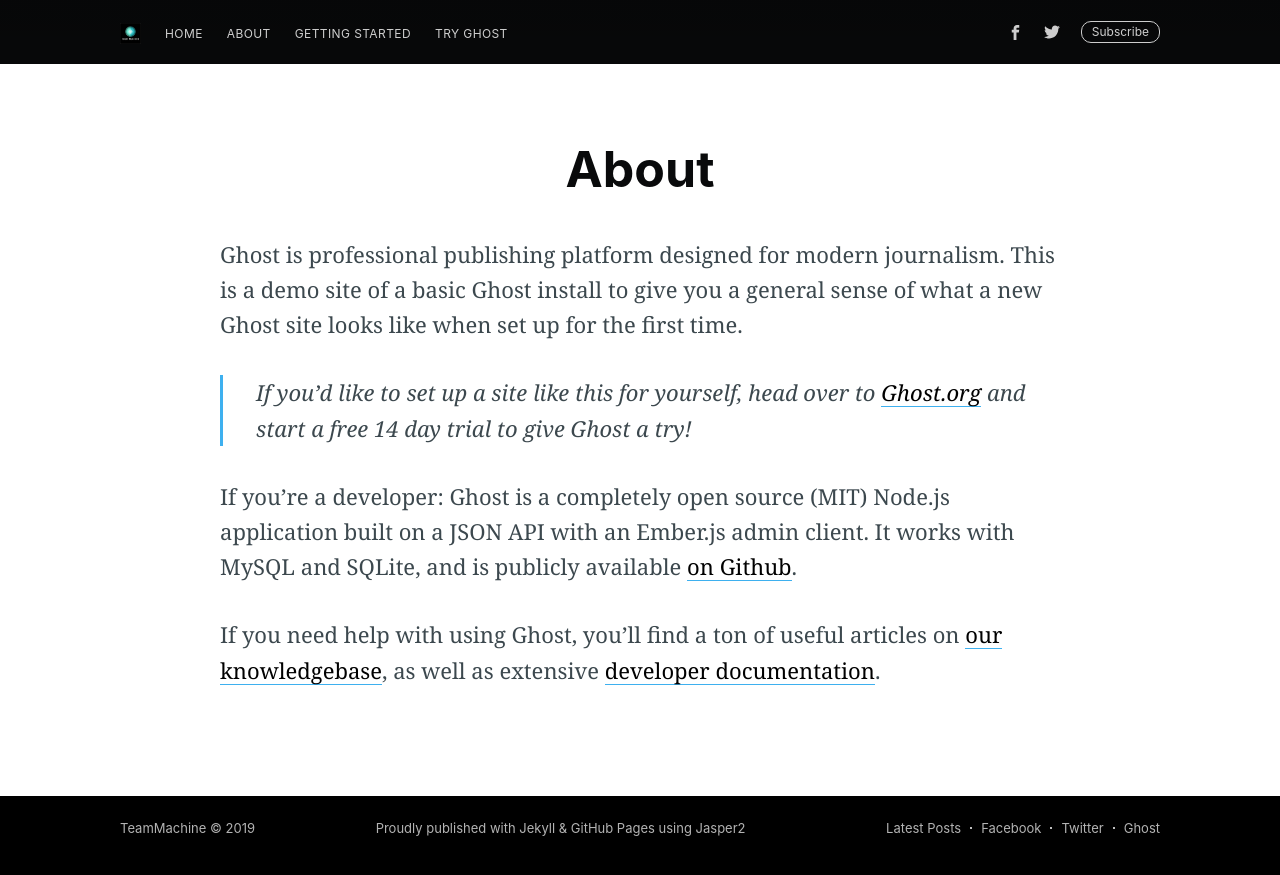
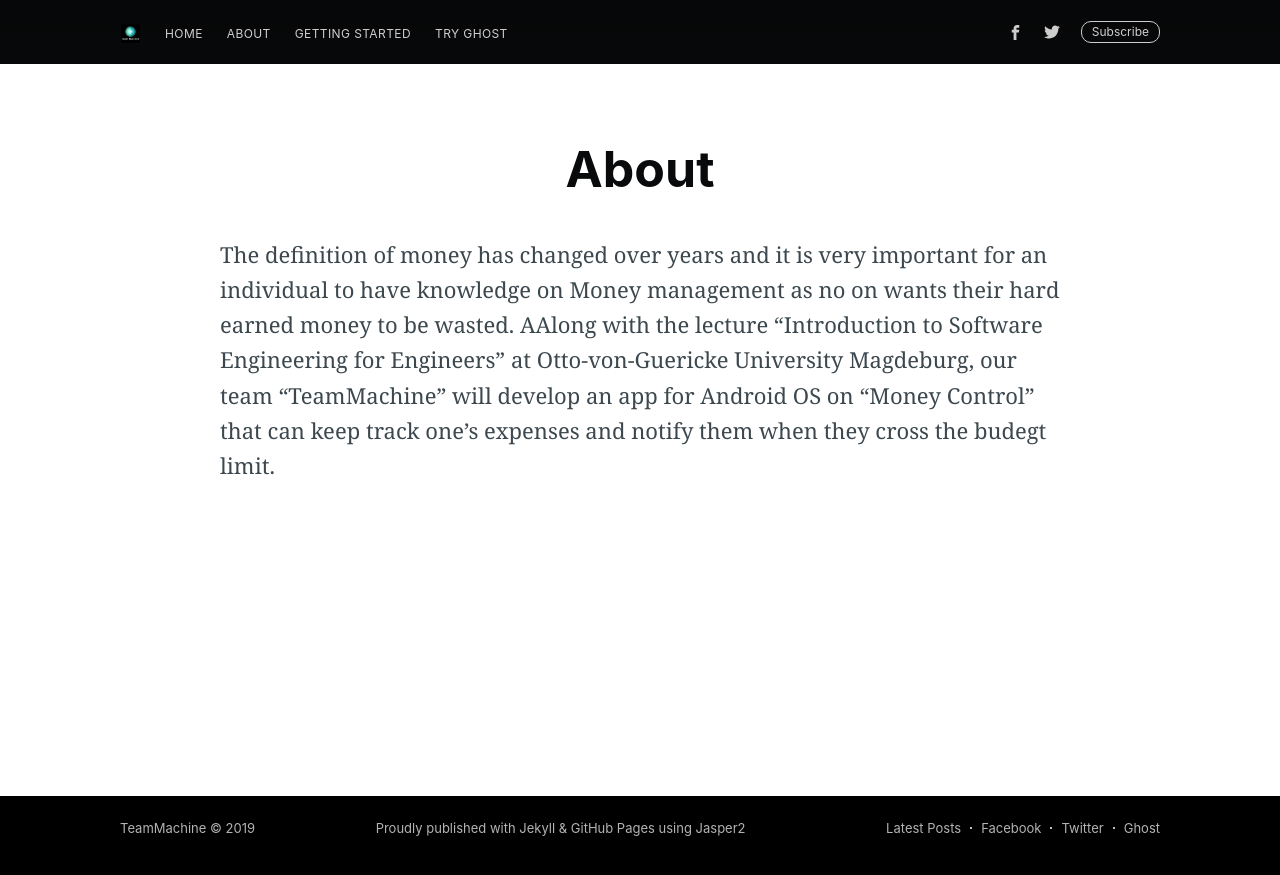
Before and after one commit to DBSE-teaching/isee2019-TeamMachine, a Jekyll site: the page built from docs/about/index.md, in a window 1280 px wide. Shown: the top 875 px of the page. Built offline with Jekyll 4.4.1, drawn with Linux system fonts in a browser that asks for light colours; nearby versions of some CDN libraries; comment, search, counter and statistics services are not loaded.

Commit message:
Update index.md

```diff
--- a/docs/about/index.md
+++ b/docs/about/index.md
@@ -8,10 +8,4 @@
 subclass: 'post page'
 ---
 
-Ghost is professional publishing platform designed for modern journalism. This is a demo site of a basic Ghost install to give you a general sense of what a new Ghost site looks like when set up for the first time.
-
-> If you'd like to set up a site like this for yourself, head over to [Ghost.org](https://ghost.org/) and start a free 14 day trial to give Ghost a try!
-
-If you're a developer: Ghost is a completely open source (MIT) Node.js application built on a JSON API with an Ember.js admin client. It works with MySQL and SQLite, and is publicly available [on Github](https://github.com/TryGhost/ghost).
-
-If you need help with using Ghost, you'll find a ton of useful articles on [our knowledgebase](https://help.ghost.org/), as well as extensive [developer documentation](https://docs.ghost.org/).
+The definition of money has changed over years and it is very important for an individual to have knowledge on Money management as no on wants their hard earned money to be wasted. AAlong with the lecture "Introduction to Software Engineering for Engineers" at Otto-von-Guericke University Magdeburg, our team "TeamMachine" will develop an app for Android OS on "Money Control" that can keep track one's expenses and notify them when they cross the budegt limit.
```
